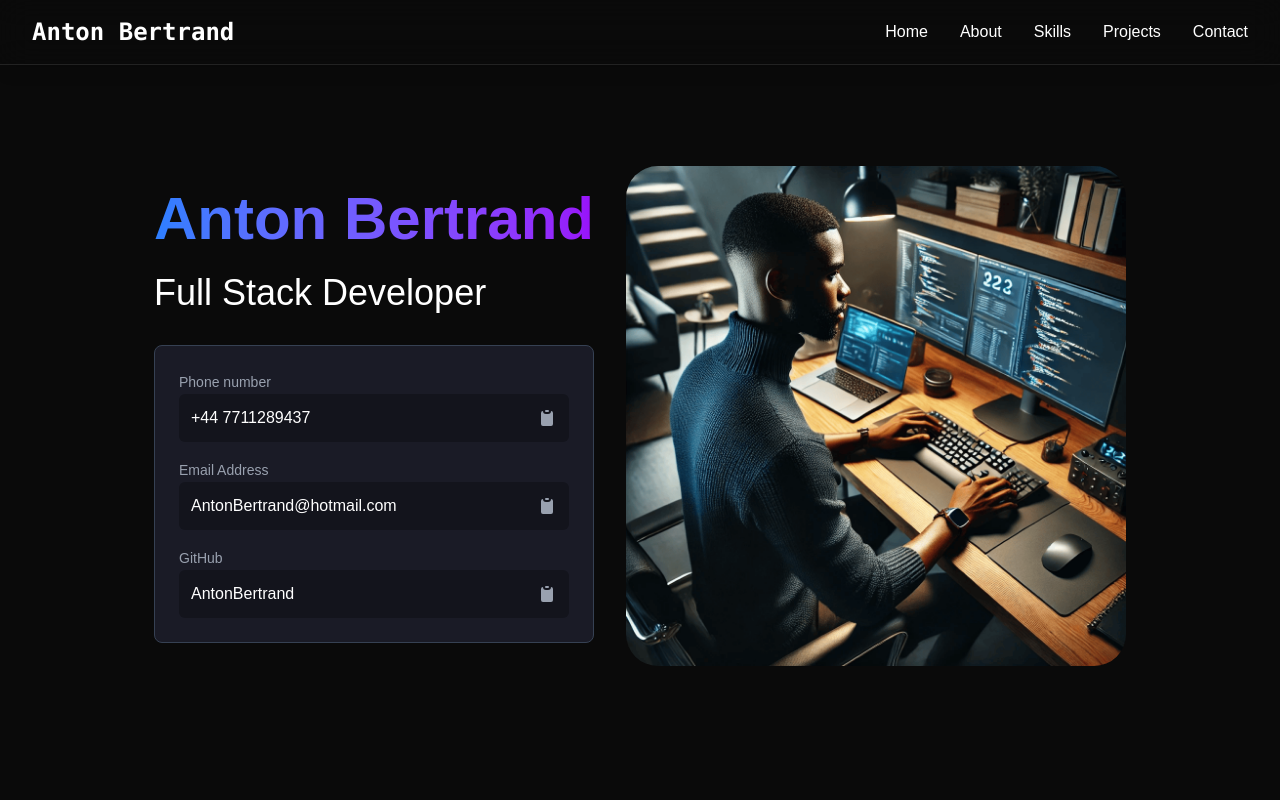
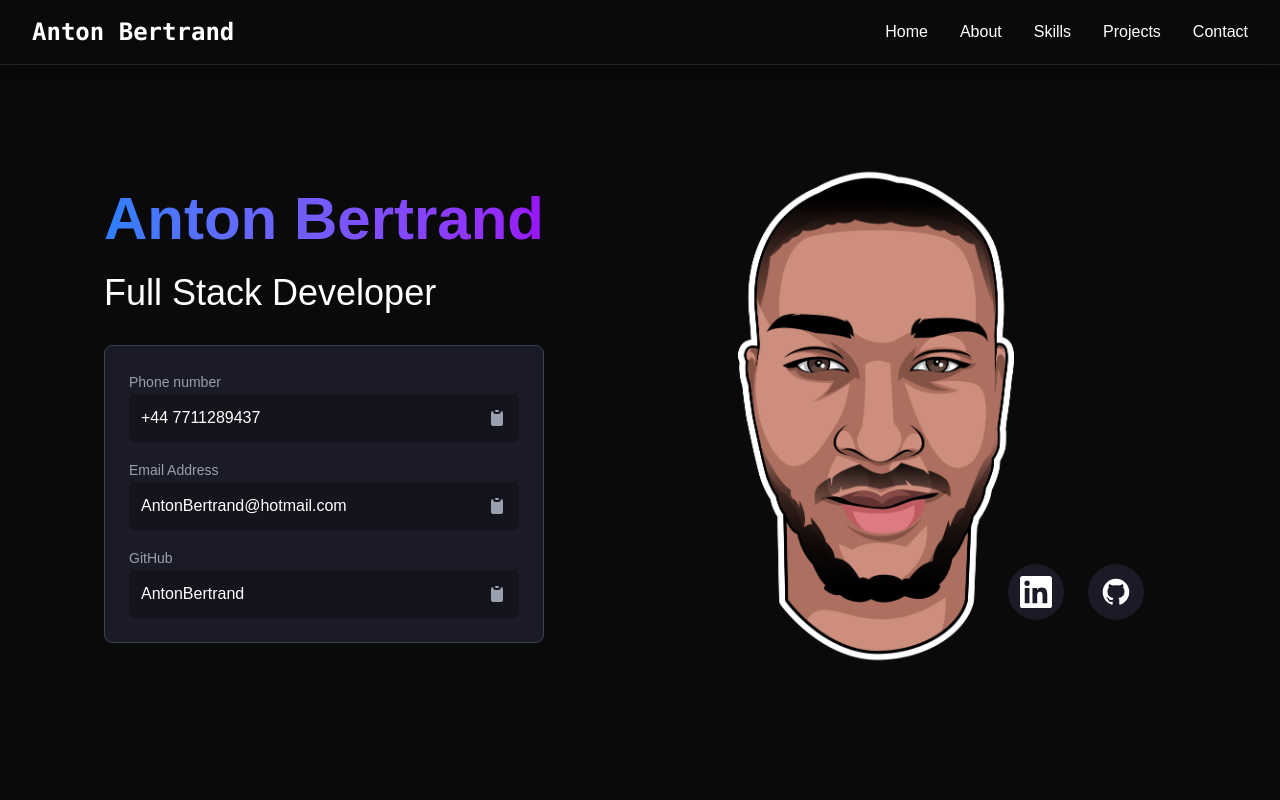
Before and after one commit to AntonBertrand/Portfolio-v2, a React (Vite) app: page / in a window 1280 px wide. Shown: the top 800 px of the page. Built offline with nearby package versions, Linux system fonts and the light colour scheme.

Commit message:
Implemented hero social icons

```diff
--- a/src/components/sections/Home.jsx
+++ b/src/components/sections/Home.jsx
@@ -122,12 +122,48 @@
           </div>
 
           {/* Profile Image */}
-          <div>
+          <div className="relative">
             <img
-              src="src\assets\images\placeholder.png"
+              src="src\assets\images\FlatAvatar.png"
               alt="Anton"
-              className="w-[500px] rounded-4xl hover:cursor-pointer hover:scale-105 transition-all duration-300"
+              className="w-[600px] rounded-4xl hover:cursor-pointer hover:scale-105 transition-all duration-300"
             />
+            <div className="absolute left-1/2 bottom-8 -translate-x-1/2 md:left-auto md:translate-x-0 md:bottom-24 md:right-8 flex gap-6">
+              <a
+                href="https://www.linkedin.com/in/anton-bertrand/"
+                target="_blank"
+                rel="noopener noreferrer"
+                className="bg-[#1a1b26] p-3 rounded-full hover:bg-[#13141cc9] transition-all duration-200"
+              >
+                <svg
+                  className="w-8 h-8 text-white hover:text-blue-500 transition-colors duration-200"
+                  fill="currentColor"
+                  viewBox="0 0 24 24"
+                  aria-hidden="true"
+                >
+                  <path d="M20.447 20.452h-3.554v-5.569c0-1.328-.027-3.037-1.852-3.037-1.853 0-2.136 1.445-2.136 2.939v5.667H9.351V9h3.414v1.561h.046c.477-.9 1.637-1.85 3.37-1.85 3.601 0 4.267 2.37 4.267 5.455v6.286zM5.337 7.433c-1.144 0-2.063-.926-2.063-2.065 0-1.138.92-2.063 2.063-2.063 1.14 0 2.064.925 2.064 2.063 0 1.139-.925 2.065-2.064 2.065zm1.782 13.019H3.555V9h3.564v11.452zM22.225 0H1.771C.792 0 0 .774 0 1.729v20.542C0 23.227.792 24 1.771 24h20.451C23.2 24 24 23.227 24 22.271V1.729C24 .774 23.2 0 22.222 0h.003z" />
+                </svg>
+              </a>
+              <a
+                href="https://github.com/AntonBertrand"
+                target="_blank"
+                rel="noopener noreferrer"
+                className="bg-[#1a1b26] p-3 rounded-full hover:bg-[#13141cc9] transition-all duration-200"
+              >
+                <svg
+                  className="w-8 h-8 text-white hover:text-purple-500 transition-colors duration-200"
+                  fill="currentColor"
+                  viewBox="0 0 24 24"
+                  aria-hidden="true"
+                >
+                  <path
+                    fillRule="evenodd"
+                    d="M12 2C6.477 2 2 6.484 2 12.017c0 4.425 2.865 8.18 6.839 9.504.5.092.682-.217.682-.483 0-.237-.008-.868-.013-1.703-2.782.605-3.369-1.343-3.369-1.343-.454-1.158-1.11-1.466-1.11-1.466-.91-.62.069-.608.069-.608 1.003.07 1.531 1.032 1.531 1.032.892 1.53 2.341 1.088 2.91.832.092-.647.35-1.088.636-1.338-2.22-.253-4.555-1.113-4.555-4.951 0-1.093.39-1.988 1.029-2.688-.103-.253-.446-1.272.098-2.65 0 0 .84-.27 2.75 1.026A9.564 9.564 0 0112 6.844c.85.004 1.705.115 2.504.337 1.909-1.296 2.747-1.027 2.747-1.027.546 1.379.202 2.398.1 2.651.64.7 1.028 1.595 1.028 2.688 0 3.848-2.339 4.695-4.566 4.943.359.309.678.92.678 1.855 0 1.338-.012 2.419-.012 2.747 0 .268.18.58.688.482A10.019 10.019 0 0022 12.017C22 6.484 17.522 2 12 2z"
+                    clipRule="evenodd"
+                  />
+                </svg>
+              </a>
+            </div>
           </div>
         </div>
       </div>
```
Also changed, not shown: src/assets/images/FlatAvatar.png (added).
